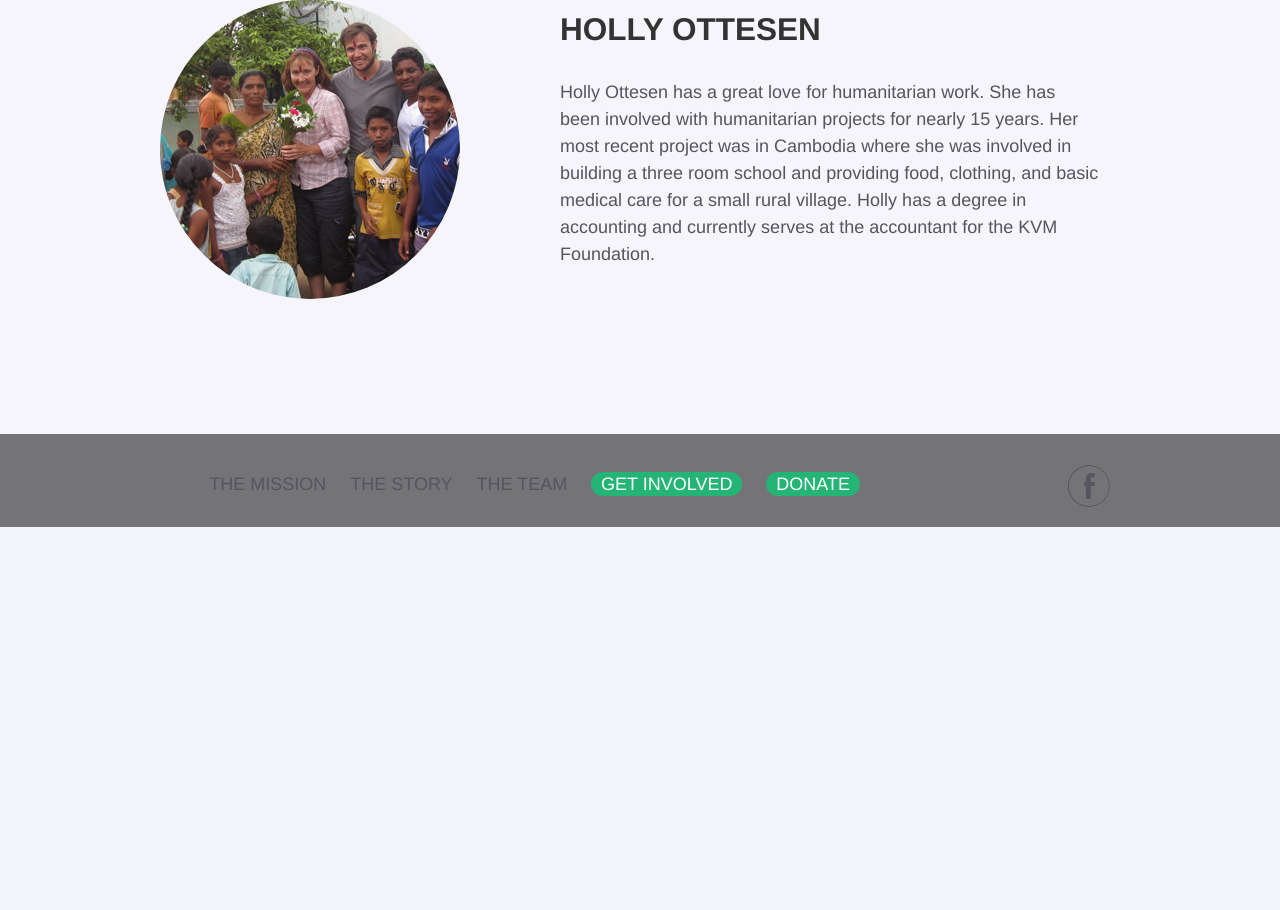
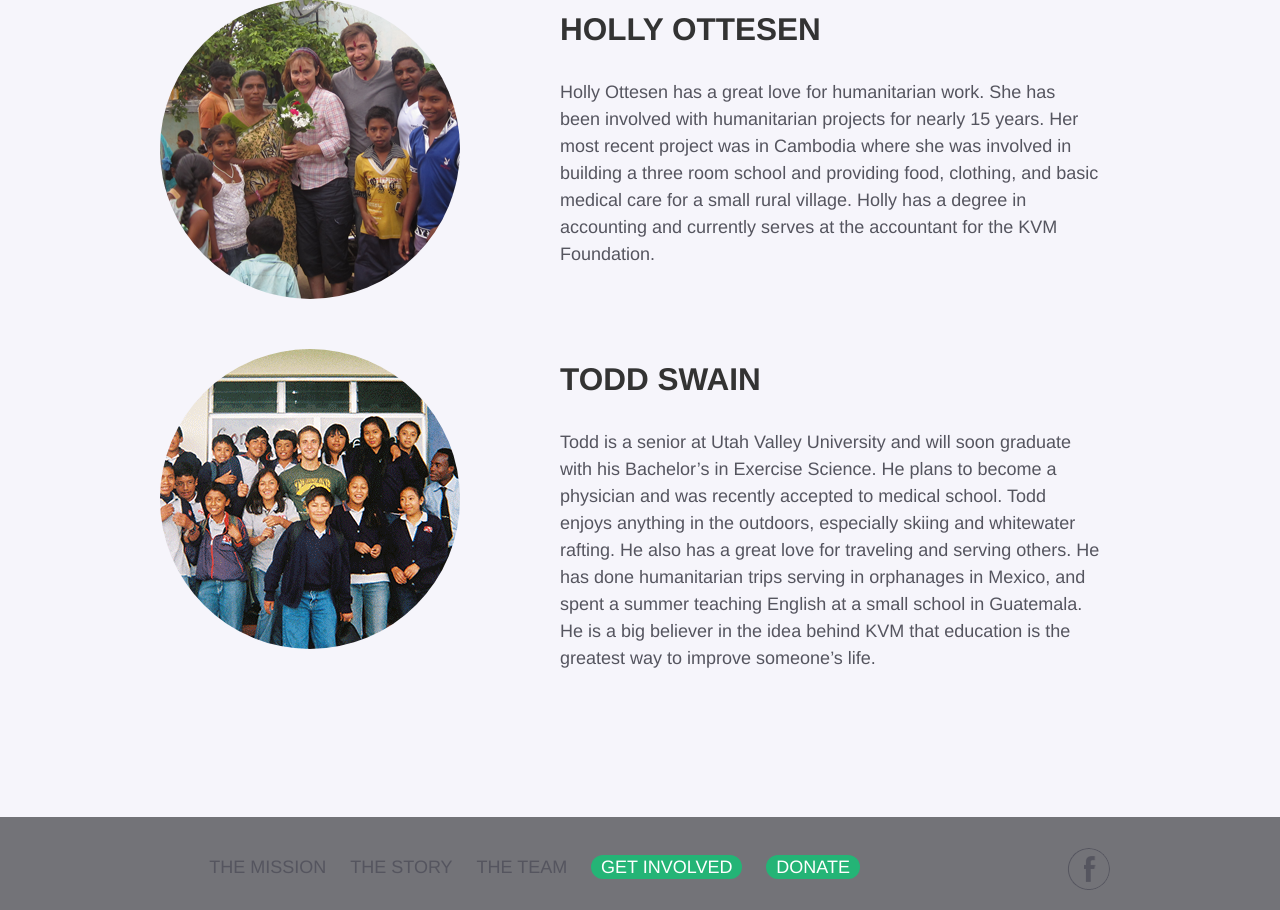
Before and after one commit to plusk01/kvm-foundation, a PHP site: page /www/the-team/index.php in a window 1280 px wide. Shown: the part 4132-5042 px from the top of the page. Before the commit the page ends 4659 px from the top, so only its background shows below. Run offline with PHP 8.4, Linux system fonts and the light colour scheme.

Commit message:
added Todd Swain

```diff
--- a/www/the-team/index.php
+++ b/www/the-team/index.php
@@ -204,6 +204,19 @@
             </div>
 
 
+            <div class="row row-member">
+                <div class="span4">
+                    <img src="../img/team/todd.png" class="img-circle" />
+                </div>
+                <div class="span7 offset1">
+                    <h2>TODD SWAIN</h2>
+                    <p>
+                        Todd is a senior at Utah Valley University and will soon graduate with his Bachelor’s in Exercise Science. He plans to become a physician and was recently accepted to medical school.  Todd enjoys anything in the outdoors, especially skiing and whitewater rafting. He also has a great love for traveling and serving others. He has done humanitarian trips serving in orphanages in Mexico, and spent a summer teaching English at a small school in Guatemala.  He is a big believer in the idea behind KVM that education is the greatest way to improve someone’s life.
+                    </p>
+                </div>
+            </div>
+
+
         </div>
     </div>
   <!-- /MEET THE TEAM -->
```
Also changed, not shown: files/R1- 0A.jpg (added), www/img/team/todd.png (added).
